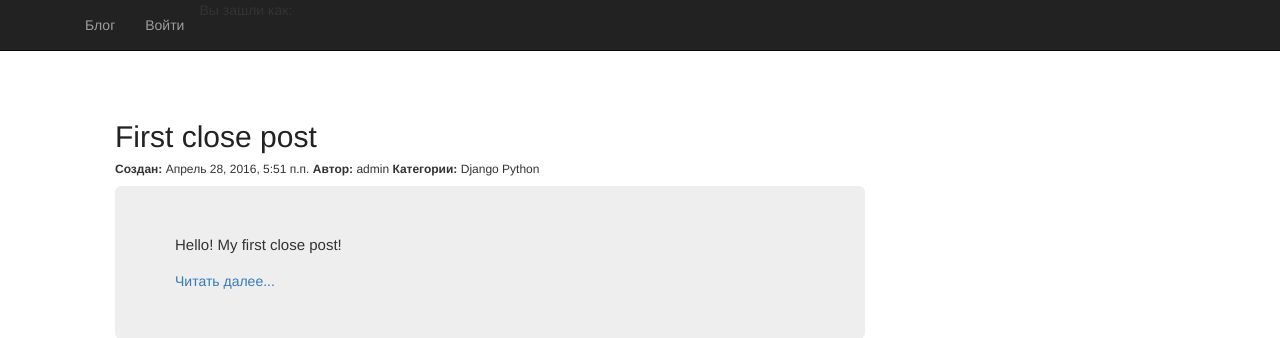
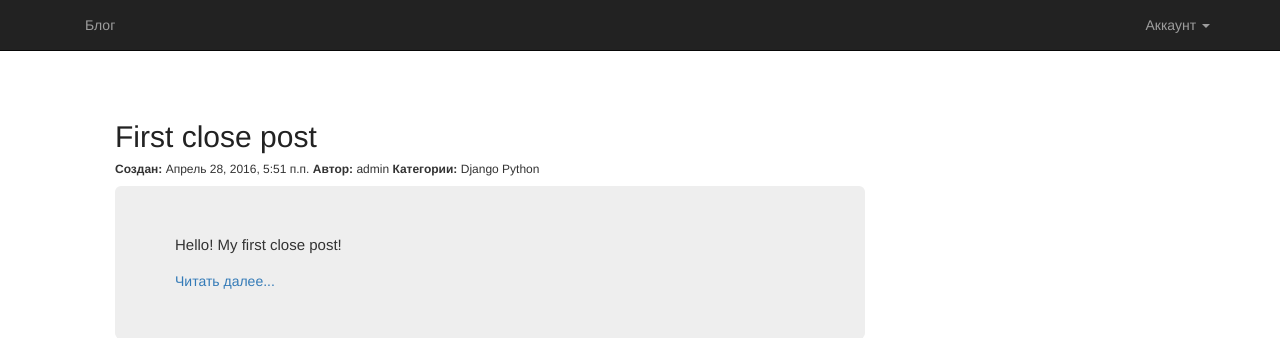
Before and after one commit to blacktrub/task_blog, a Django app: page / in a window 1280 px wide. Shown: the top 338 px of the page. Run offline with Django 3.2, Linux system fonts and the light colour scheme; data comes from the database, SQL or seed files in the repository; both versions use the stored data as it was after the commit; some libraries are stand-ins or nearby versions.

Commit message:
add menu

```diff
--- a/myblog/blog/templates/blog/home.html
+++ b/myblog/blog/templates/blog/home.html
@@ -20,19 +20,29 @@
           <div class="row">
               <div class="navbar navbar-inverse navbar-fixed-top">
                   <div class="container">
-                      <div class="navbar-header">
-                          <button type="button" class="navbar-toggle" data-toggle="collapse" data-target="#responsive-menu">
-                              <span class="sr-only">Открыть навигацию</span>
-                              <span class="icon-bar"></span>
-                              <span class="icon-bar"></span>
-                              <span class="icon-bar"></span>
-                          </button>
-                      </div>
-                      <div class="collapse navbar-collapse" id="responsive-menu">
+
+                      <ul class="nav navbar-nav navbar-right">
+
+                        <li class="dropdown">
+                          <a class="dropdown-toggle" data-toggle="dropdown" role="button" aria-expanded="false">Аккаунт <span class="caret"></span></a>
+                          <ul class="dropdown-menu" role="menu">
+                            {% if user.username %}
+                              <li><a>Вы зашли как: {{user.username}}</a></li>
+                              <li><a href="{% url 'blog:logout' %}">Выйти</a></li>
+                              <li class="divider"></li>
+                            {% else %}
+                              <li><a href="{% url 'blog:login' %}">Войти</a></li>
+                              <li class="divider"></li>
+                            {% endif %}
+                            <li><a href="{% url 'blog:home' %}">На главную</a></li>
+                          </ul>
+                        </li>
+
+                      </ul>
+
+                      <div class="collapse navbar-collapse">
                           <ul class="nav navbar-nav">
                               <li><a href="{% url 'blog:home' %}">Блог</a></li>
-                              <li><a href="{% url 'blog:login' %}">Войти</a></li>
-                              <li>Вы зашли как: {{user.username}}</li>
                           </ul>
                       </div>
                   </div>
--- a/myblog/blog/templates/blog/login.html
+++ b/myblog/blog/templates/blog/login.html
@@ -28,6 +28,9 @@
         <button class="btn btn-lg btn-primary btn-block" type="submit">Войти</button>
         <input type="hidden" name="next" value="{{ next|escape }}" />
       </form>
+      <form action="{% url 'blog:home' %}">
+        <input type="submit" value="На главную" class="btn btn-lg btn-primary btn-block">
+      </form>
     </div>
   {% endblock %}
 
--- a/myblog/blog/urls.py
+++ b/myblog/blog/urls.py
@@ -9,5 +9,5 @@ urlpatterns = [
     url(r'^(?P<pk>[0-9]+)/$', views.FullView.as_view(), name='full'),
     url(r'^login/$', login, {'template_name': 'blog/login.html',
         'authentication_form': forms.LoginForm}, name='login'),
-    url(r'^logout/$', logout, {'next_page': '/'}),
+    url(r'^logout/$', logout, {'next_page': '/'}, name='logout'),
 ]
```
Also changed, not shown: myblog/db.sqlite3.
